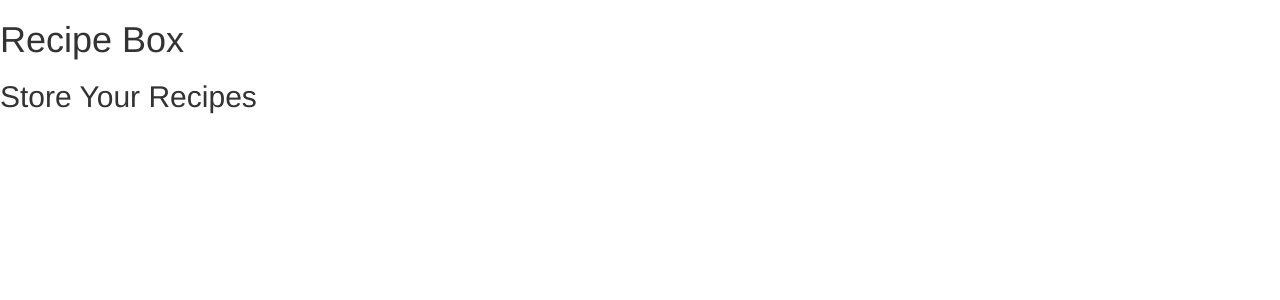
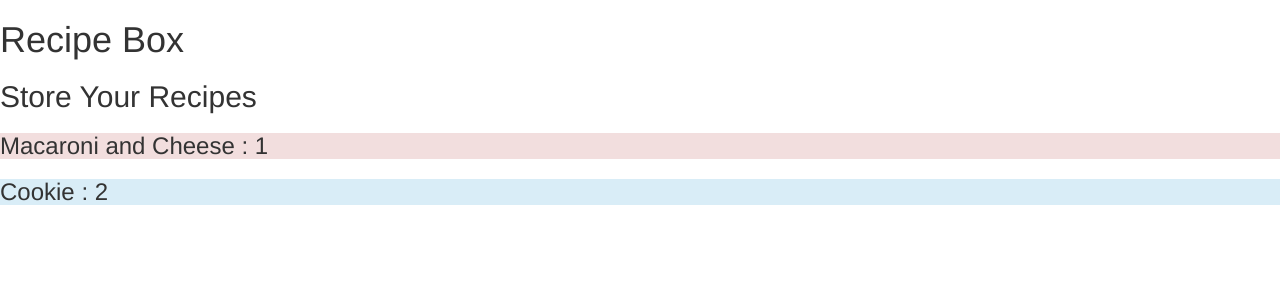
Before and after one commit to seanulus/recipe-box-angular, an Angular app: page / in a window 1280 px wide. Shown: the top 300 px of the page. Built offline with nearby package versions, Linux system fonts and the light colour scheme.

Commit message:
add direct for child recipe list from master recipe list

```diff
--- a/src/app/app.component.html
+++ b/src/app/app.component.html
@@ -5,7 +5,7 @@
   </h1>
   <h2>{{currentFocus}}</h2>
 
-  <app-recipe-list><app-recipe-list>
+  <app-recipe-list [childRecipeList]="masterRecipeList"><app-recipe-list>
 <div *ngIf="selectedRecipe">
   <h3>{{selectedRecipe.title}}</h3>
   <h3>Edit Recipe</h3>
--- a/src/app/app.component.ts
+++ b/src/app/app.component.ts
@@ -9,7 +9,7 @@ import { Recipe } from './models/recipe.model'
 export class AppComponent {
   title = 'app';
   currentFocus: string = 'Store Your Recipes'
-  recipes: Recipe[] = [
+  masterRecipeList: Recipe[] = [
     new Recipe('Macaroni and Cheese', ['Macaroni', 'Cheddar Cheese', 'Milk', 'Flour', 'Butter', 'Salt'], 'First, start boiling some water on the stove.', 1),
     new Recipe('Cookie', ['Cookie dough'], 'Throw it in the oven', 2)
   ]
--- a/src/app/recipe-list/recipe-list.component.html
+++ b/src/app/recipe-list/recipe-list.component.html
@@ -1,4 +1,4 @@
-<div *ngFor='let currentRecipe of recipes'>
+<div *ngFor='let currentRecipe of childRecipeList'>
 <h3 (click)="viewRecipe(currentRecipe)" [class]="difficultyColor(currentRecipe)">{{currentRecipe.title}} : {{currentRecipe.difficulty}}</h3>
 <div *ngIf="selectedTitle === currentRecipe">
   <p>Ingredients:</p>
```
